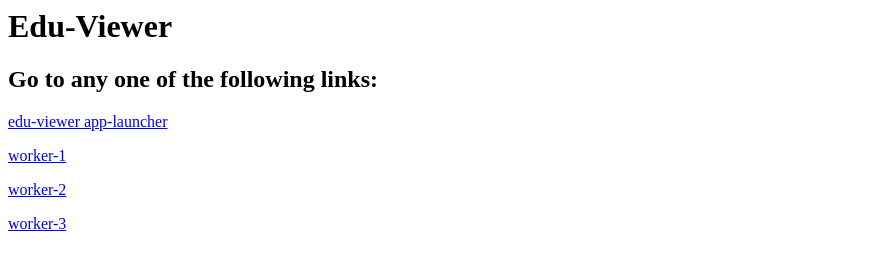
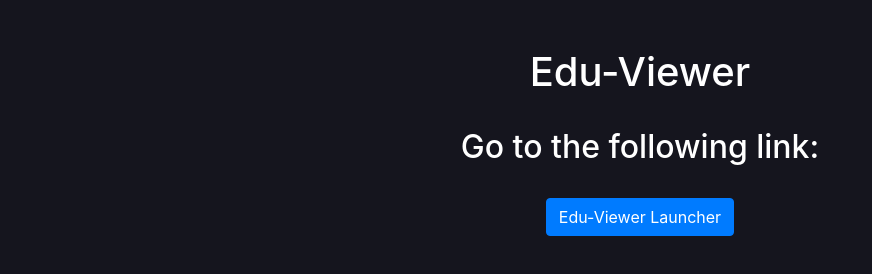
Before and after one commit to aritrachatterje/aritrachatterje.github.io, a plain HTML site: page index.html in a window 1280 px wide. Shown: the whole page, without its empty margins (0-872 px from the left). Drawn offline with nearby package versions, Linux system fonts and the light colour scheme.

Commit message:
Add files via upload

```diff
--- a/index.html
+++ b/index.html
@@ -1,6 +1,32 @@
-<h1 class="code-line" data-line-start=0 data-line-end=1 ><a id="EduViewer_0"></a>Edu-Viewer</h1>
-<h2 class="code-line" data-line-start=1 data-line-end=2 ><a id="Go_to_any_one_of_the_following_links_1"></a>Go to any one of the following links:</h2>
-<p class="has-line-data" data-line-start="3" data-line-end="4"><a href="https://edu-viewer.cloudflareaccess.com/">edu-viewer app-launcher</a></p>
-<p class="has-line-data" data-line-start="5" data-line-end="6"><a href="https://w1.edu-viewer.me">worker-1</a></p>
-<p class="has-line-data" data-line-start="7" data-line-end="8"><a href="https://w2.edu-viewer.me">worker-2</a></p>
-<p class="has-line-data" data-line-start="9" data-line-end="10"><a href="https://w3.edu-viewer.me">worker-3</a></p>
+<head>
+  <link
+    rel="stylesheet"
+    href="https://cdn.jsdelivr.net/npm/bootstrap@4.4.1/dist/css/bootstrap.min.css"
+    integrity="sha384-Vkoo8x4CGsO3+Hhxv8T/Q5PaXtkKtu6ug5TOeNV6gBiFeWPGFN9MuhOf23Q9Ifjh"
+    crossorigin="anonymous"
+  />
+</head>
+<body style="background-color: rgba(21, 21, 30, 1)">
+  <br /><br />
+  <h1
+    style="text-align: center; color: white"
+    class="code-line"
+    data-line-start="0"
+    data-line-end="1"
+  >
+    <a id="EduViewer_0"></a>Edu-Viewer
+  </h1>
+  <div style="text-align: center; color: white">
+    <br />
+    <h2 class="code-line" data-line-start="1" data-line-end="2">
+      <a id="Go_to_any_one_of_the_following_links_1"></a>Go to the following
+      link:
+    </h2>
+    <br />
+    <p class="has-line-data" data-line-start="3" data-line-end="4">
+      <a class="btn btn-primary" href="https://edu-viewer.cloudflareaccess.com/"
+        >Edu-Viewer Launcher</a
+      >
+    </p>
+  </div>
+</body>
```
